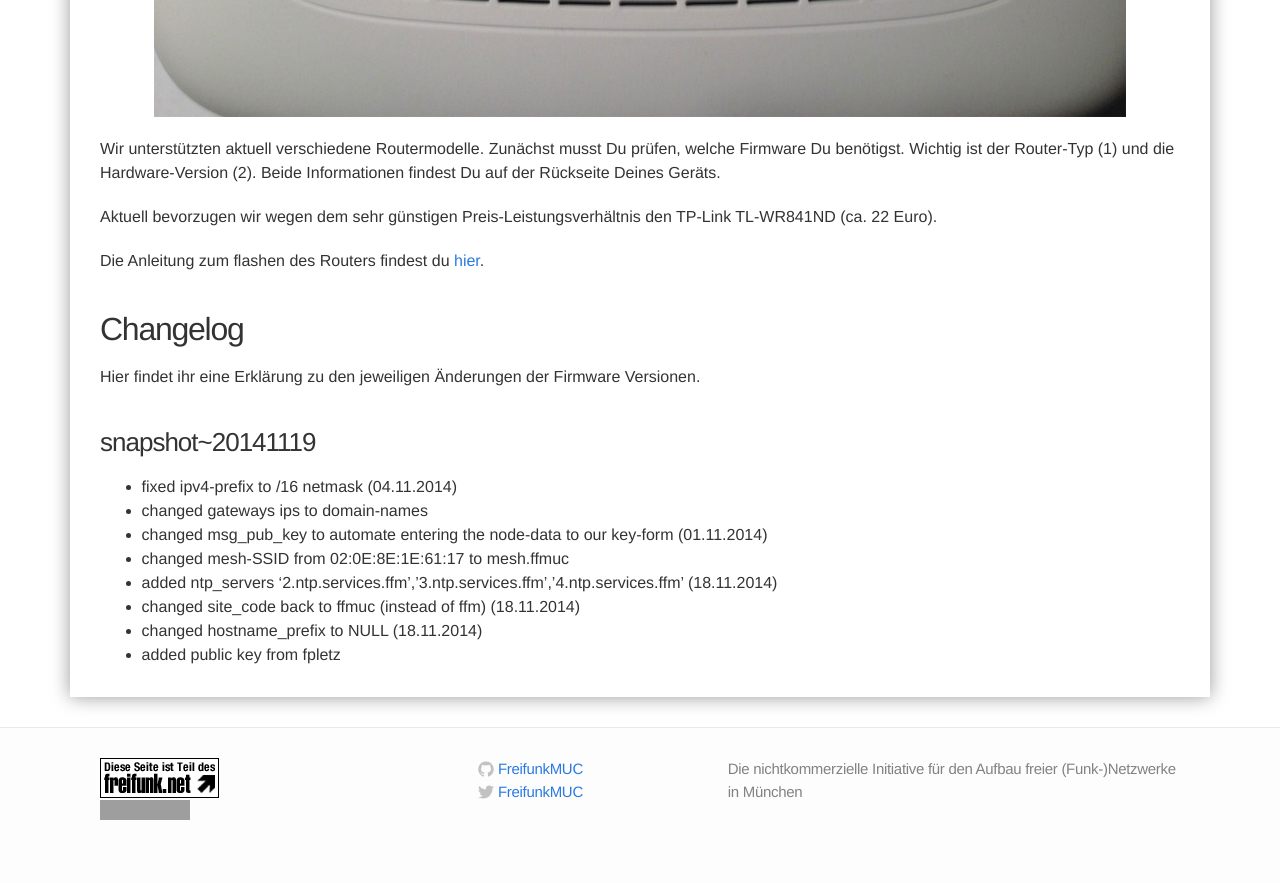
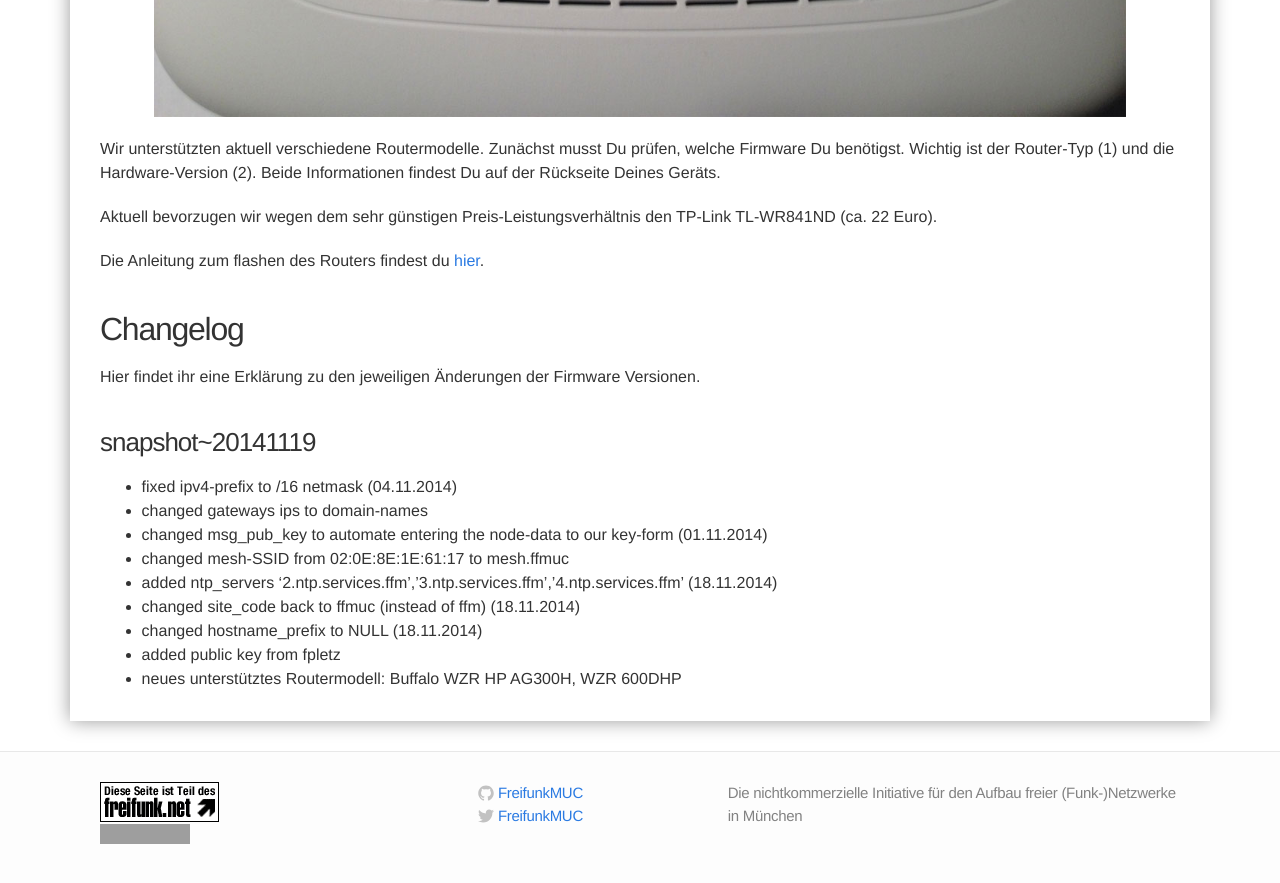
Before and after one commit to freifunkMUC/freifunkmuc.github.io, a Jekyll site: the page built from firmware.md, in a window 1280 px wide and 900 px high, scrolled down 2295 px. Shown: the top 883 px of the window. Built offline with Jekyll 4.4.1, drawn with Linux system fonts in a browser that asks for light colours; nearby versions of some CDN libraries; a style sheet for code colours, icons or effects is not loaded; grey boxes are pictures that could not be loaded.

Commit message:
added new Buffalo Router to changelog

```diff
--- a/firmware.md
+++ b/firmware.md
@@ -62,6 +62,7 @@ Hier findet ihr eine Erklärung zu den jeweiligen Änderungen der Firmware Versi
 * changed site_code back to ffmuc (instead of ffm) (18.11.2014)
 * changed hostname_prefix to NULL (18.11.2014)
 * added public key from fpletz
+* neues unterstütztes Routermodell: Buffalo WZR HP AG300H, WZR 600DHP
 
 [hardware]: http://wiki.freifunk.net/Kategorie:Hardware
 [router-flashen]: /router-flashen/
```
